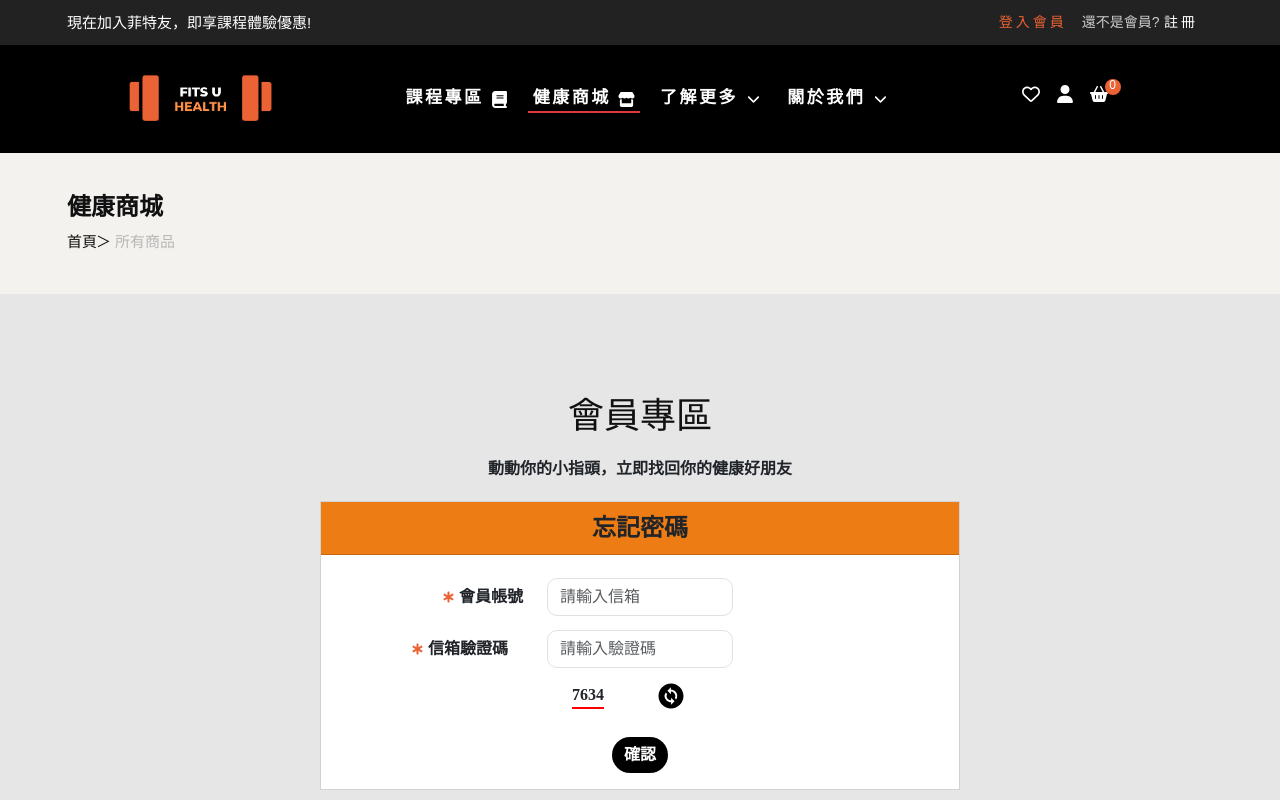
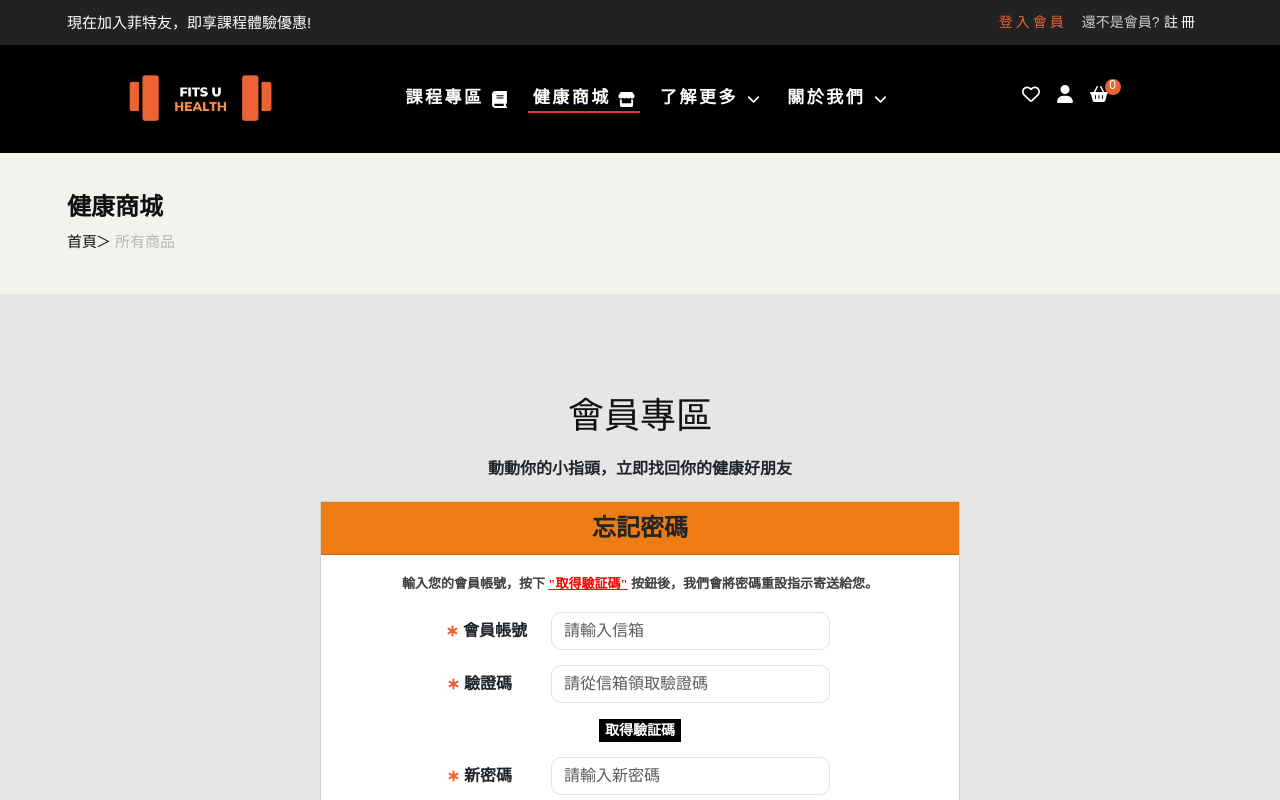
Before and after one commit to ni86910/team1_final, a Next.js app in the folder frontend-react/: page /member/forget-password in a window 1280 px wide. Shown: the top 800 px of the page. Built offline with nearby package versions, Linux system fonts and the light colour scheme; no server answers.

Commit message:
寄信功能未完成

```diff
--- a/frontend-react/components/member/forget-password.js
+++ b/frontend-react/components/member/forget-password.js
@@ -1,25 +1,52 @@
-import React, { useState } from 'react'
-import {nodemailer} from 'nodemailer'
-import { Col, Button } from 'react-bootstrap'
+import { useRouter, useState, useEffect } from 'next/router'
+import { API_SERVER } from '../common/config'
+import { Button } from 'react-bootstrap'
+import toast, { Toaster } from 'react-hot-toast'
+// React-Icon
 import { FaStarOfLife } from 'react-icons/fa6'
+// Style
 import style from '@/styles/forget-password.module.scss'
 
-import { MdChangeCircle } from 'react-icons/md'
+export default function ForgetPasswordPage() {
+  const router = useRouter()
 
-export default function ForgetPasswordPage() {
-  const [randomCode, setRandomCode] = useState('')
+  const sendMemberEmail = async (e) => {
+    e.preventDefault()
+    console.log('按下按鈕')
+    const r = await fetch(`${API_SERVER}/forget-password`, {
+      method: 'POST',
+      headers: {
+        'Content-Type': 'application/json',
+      },
+      body: JSON.stringify(),
+    })
+    const result = await r.json()
 
-
-  // 生成隨機的四位數字驗證碼
-  const generateRandomCode = () => {
-    const code = Math.floor(1000 + Math.random() * 9000)
-    setRandomCode(code.toString())
+    console.log(result)
+    if (result.status) {
+      toast.success('請到您的電子信箱收取郵件', {
+        style: {
+          border: '1px solid #ED7C15',
+          padding: '14px',
+          color: 'white',
+        },
+        iconTheme: {
+          primary: 'green',
+          secondary: '#ED7C15',
+        },
+      })
+      router.back()
+    } else {
+      toast.error('無此帳號信箱,請重新輸入', {
+        duration: 2000,
+        style: {
+          backgroundColor: 'black',
+          color: 'white',
+        },
+      })
+    }
   }
 
-  // 初始化時生成一次驗證碼
-  useState(() => {
-    generateRandomCode()
-  }, [])
   return (
     <>
       <section className={style['forget-section']}>
@@ -38,18 +65,31 @@ export default function ForgetPasswordPage() {
                         忘記密碼
                       </div>
                       <div className="card-body">
-                        <form action="#" method="#">
+                        <p className={`text-center mb-3 ${style['text-note']}`}>
+                          輸入您的會員帳號，按下{' '}
+                          <span
+                            style={{
+                              color: 'red',
+                              textDecoration: 'underline',
+                            }}
+                          >
+                            &quot;取得驗証碼&quot;
+                          </span>{' '}
+                          按鈕後，我們會將密碼重設指示寄送給您。
+                        </p>
+                        <form>
+                          {/* 信箱帳號開始 */}
                           <div
                             className={`form-group row ${style['forget-box']}`}
                           >
                             <label
                               htmlFor="m_account"
-                              className={`col-md-4 col-form-label  ${style['label-text']}`}
+                              className={`col-md-4 col-form-label ${style['label-text']}`}
                             >
                               <FaStarOfLife className={style['icon-padding']} />
                               會員帳號
                             </label>
-                            <div className="col-md-4 col-form-label ">
+                            <div className="col-md-6">
                               <input
                                 style={{ borderRadius: '10px' }}
                                 type="email"
@@ -57,48 +97,86 @@ export default function ForgetPasswordPage() {
                                 className="form-control"
                                 name="m_account"
                                 placeholder="請輸入信箱"
-                                required
                               />
                             </div>
                           </div>
-
+                          {/* 信箱驗證碼 */}
                           <div
                             className={`form-group row ${style['forget-box']}`}
                           >
                             <label
                               htmlFor="m_account"
-                              className={`col-md-4 col-form-label  ${style['label-verify-text']}`}
+                              className={`col-md-4 col-form-label ${style['label-verify-text']}`}
                             >
                               <FaStarOfLife className={style['icon-padding']} />
-                              信箱驗證碼
+                              驗證碼
                             </label>
-                            <div className="col-md-4 col-form-label ">
+                            <div className="col-md-6">
                               <input
                                 style={{ borderRadius: '10px' }}
                                 type="text"
                                 id="verify"
                                 className="form-control"
                                 name="verify"
-                                placeholder="請輸入驗證碼"
-                                required
+                                placeholder="請從信箱領取驗證碼"
                               />
                             </div>
                           </div>
-                          <Col className={style['verify-col']}>
-                            <div
-                              id="verify-code"
-                              className={style['verify-number']}
+
+                          <div className="col-md-12" style={{ margin: '0px', padding:'0px' }}>
+                            <button
+                              className={style['verification-btn']}
+                              type="button"
+                              id="button-addon2"
+                              onClick={sendMemberEmail}
                             >
-                              {randomCode}
+                              取得驗証碼
+                            </button>
+                          </div>
+
+                          {/* 新密碼 */}
+                          <div
+                            className={`form-group row ${style['forget-box']}`}
+                          >
+                            <label
+                              htmlFor="m_pwd"
+                              className={`col-md-4 col-form-label ${style['label-verify-text']}`}
+                            >
+                              <FaStarOfLife className={style['icon-padding']} />
+                              新密碼
+                            </label>
+                            <div className="col-md-6">
+                              <input
+                                style={{ borderRadius: '10px' }}
+                                type="password"
+                                id="verify"
+                                className="form-control"
+                                name="new_pwd"
+                                placeholder="請輸入新密碼"
+                              />
                             </div>
-                            <Button
-                              className={style['changg']}
-                              onClick={generateRandomCode}
+                          </div>
+                          {/* 確認新密碼 */}
+                          <div
+                            className={`form-group row ${style['forget-box']}`}
+                          >
+                            <label
+                              htmlFor="m_pwd"
+                              className={`col-md-4 col-form-label ${style['label-verify-text']}`}
                             >
-                              <MdChangeCircle size={'30px'} />
-                            </Button>
-                          </Col>
-
+                              <FaStarOfLife className={style['icon-padding']} />
+                              確認密碼
+                            </label>
+                            <div className="col-md-6">
+                              <input
+                                style={{ borderRadius: '10px' }}
+                                type="password"
+                                className="form-control"
+                                name="confirm_pwd"
+                                placeholder="請輸入確認密碼"
+                              />
+                            </div>
+                          </div>
                           <Button type="submit" className={style['forget-btn']}>
                             <span className="glyphicon glyphicon-off" />
                             確認
@@ -113,6 +191,7 @@ export default function ForgetPasswordPage() {
           </div>
         </div>
       </section>
+      <Toaster />
     </>
   )
 }
--- a/frontend-react/styles/forget-password.module.scss
+++ b/frontend-react/styles/forget-password.module.scss
@@ -5,7 +5,6 @@
   display: flex;
   justify-content: center;
   background-color:$gray-color;
-  height: 700px;
   padding: 100px 0px;
   font-family: 微軟正黑體;
   font-weight: bold;
@@ -18,15 +17,16 @@ text-align: center;
 .forget-text{
  font-size: 24px;
  background-color:$secondary-color;
- .forget-box{
+}
+
+.forget-box{
   margin:15px 0px 15px 0px;
  }
-}
 
 .label-text{
   display: flex;
   align-items: center;
-  justify-content: flex-end;
+  justify-content:flex-end;
   .icon-padding{
     padding-right:5px;
     color: $primary-color;
@@ -74,15 +74,6 @@ padding-right: 27px;
   height: 38px;
 }
 
-.verify-col{
-  display: flex;
-  justify-content: center;
-  align-items: center;
-}
-.verify-number{
-  border-bottom: 2px solid red;
-  margin-right: 30px;
-}
 
 .changg{
   display: flex;
@@ -99,3 +90,38 @@ padding-right: 27px;
     color:black;
   }
 }
+
+.verification-btn {
+  background-color: black;
+  color: white;
+  border: none;
+  font-family: 微軟正黑體;
+  font-weight: bold;
+  font-size: 14px;
+  &:hover{
+    border:none;
+    background-color: $secondary-color;
+    color:white;
+  }
+}
+
+.text-note{
+  font-family: 微軟正黑體;
+  font-weight: bold;
+  font-size: 13px;
+}
+
+@media only screen and (max-width: 768px){
+  .forget-text{
+    font-size: 20px;
+
+    .label-text{
+      display: flex;
+      justify-content: center;
+      .verification-btn{
+        font-size: 10px;
+        display:flex ;
+      }
+    }
+  }
+}
```
Also changed, not shown: 1 other file (tests, documents, lock files or other folders).
